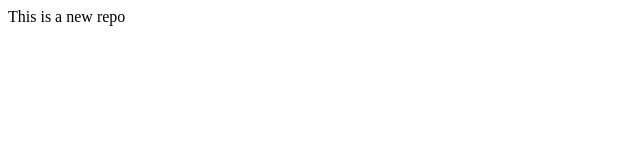
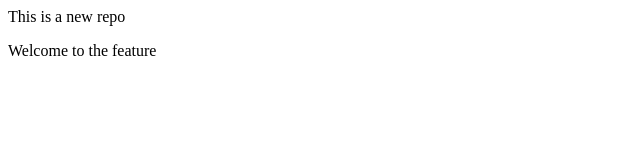
Before and after one commit to AchariNagaraj/localrepo, a plain HTML site: page index.html in a window 1280 px wide. Shown: the whole page, without its empty margins (0-640 px from the left). Drawn offline with Linux system fonts and the light colour scheme.

Commit message:
Add feature

```diff
--- a/index.html
+++ b/index.html
@@ -1 +1,2 @@
 <p>This is a new repo</p>
+<p>Welcome to the feature</p>
```
Also changed, not shown: 1 other file.
